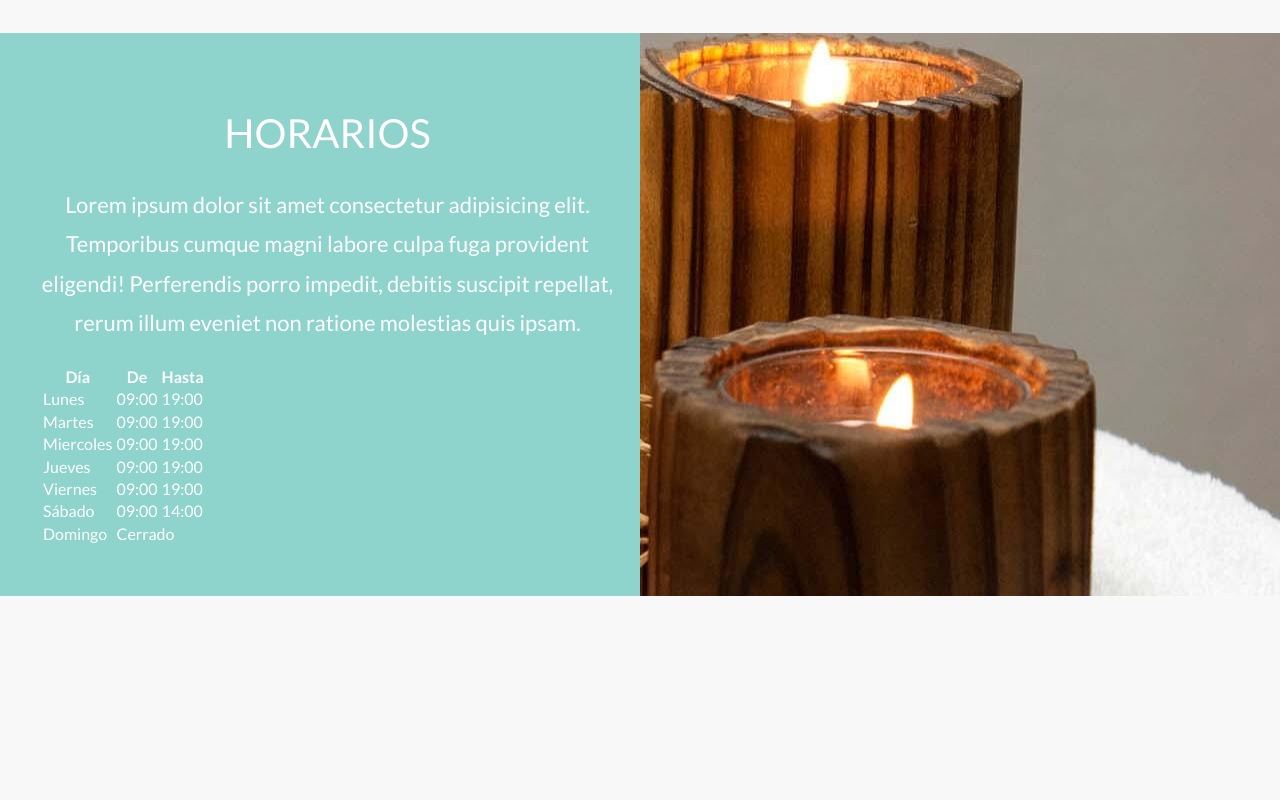
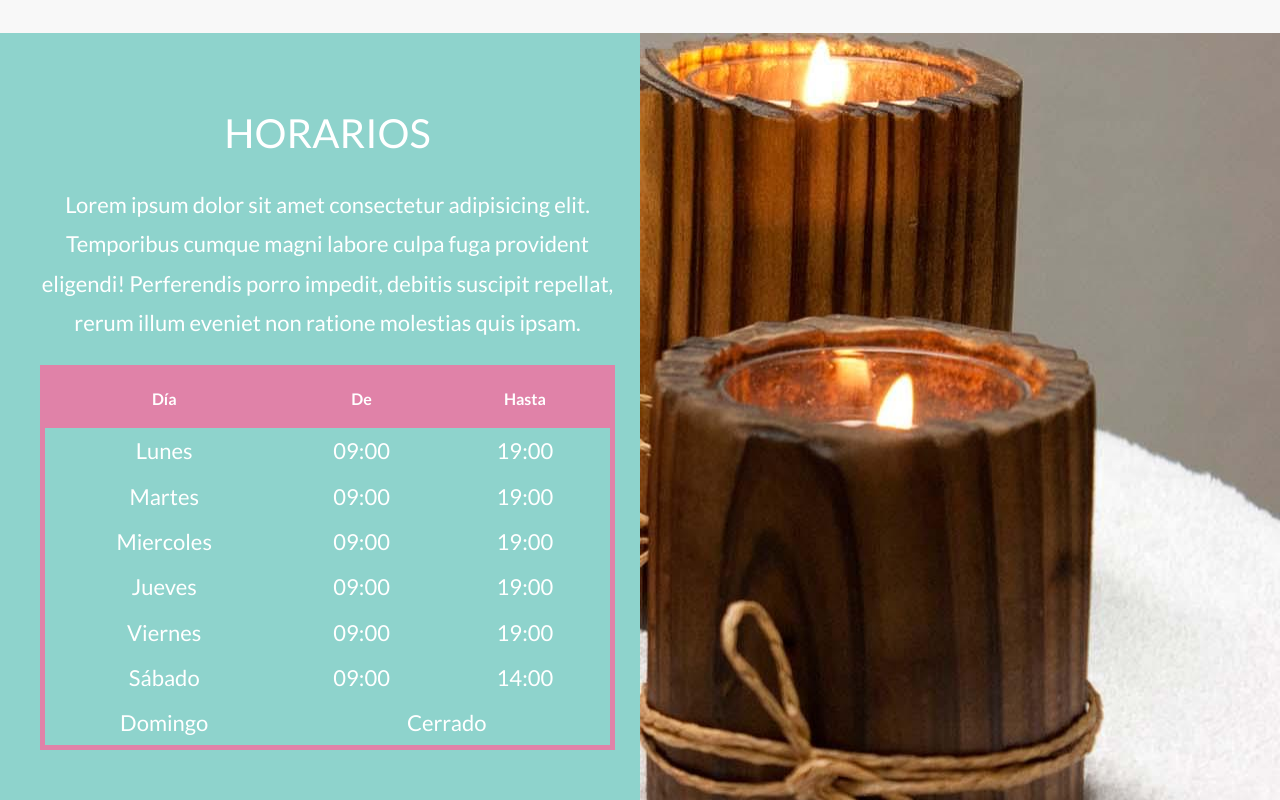
Before and after one commit to mcmmiguel/CarolinaSpaProject, a website: page index.html in a window 1280 px wide. Shown: the part 1931-2731 px from the top of the page. Before the commit the page ends 2527 px from the top, so only its background shows below. Drawn offline with Linux system fonts and the light colour scheme; a web font is replaced by a local one.

Commit message:
_horarios.scss: Estilos fianlizados a la tabla y la Seccion Horarios

```diff
--- a/index.html
+++ b/index.html
@@ -111,8 +111,8 @@
                 <p class="horario__texto">Lorem ipsum dolor sit amet consectetur adipisicing elit. Temporibus cumque magni labore culpa fuga provident eligendi! Perferendis porro impedit, debitis suscipit repellat, rerum illum eveniet non ratione molestias quis ipsam.</p>
 
                 <table class="tabla">
-                    <thead class="tabla__heading">
-                        <tr class="tabla__row">
+                    <thead class="tabla__thead">
+                        <tr>
                             <th class="tabla__th">Día</th>
                             <th class="tabla__th">De</th>
                             <th class="tabla__th">Hasta</th>
--- a/src/scss/ui/contenido/_horarios.scss
+++ b/src/scss/ui/contenido/_horarios.scss
@@ -23,7 +23,6 @@
         }
 
     }
-
     &__contenido {
         padding: 5rem 0;
     }
@@ -38,3 +37,29 @@
         text-align: center;
     }
 }
+
+.tabla {
+    width: 100%;
+    border: .5rem solid v.$secundario;
+    text-align: center;
+    border-collapse: collapse; //Para quitar las separaciones entre celdas y se vea uniforme
+
+    &__thead {
+        background-color: v.$secundario;
+    }
+
+    &__th {
+        padding: 2rem;
+    }
+
+    &__tr {
+        &:hover {
+            background-color: darken($color: v.$primario, $amount: 10%);
+        }
+    }
+
+    &__td {
+        padding: 1rem;
+        font-size: 2.2rem;
+    }
+}
```
Also changed, not shown: build/css/app.css, 1 other file.
